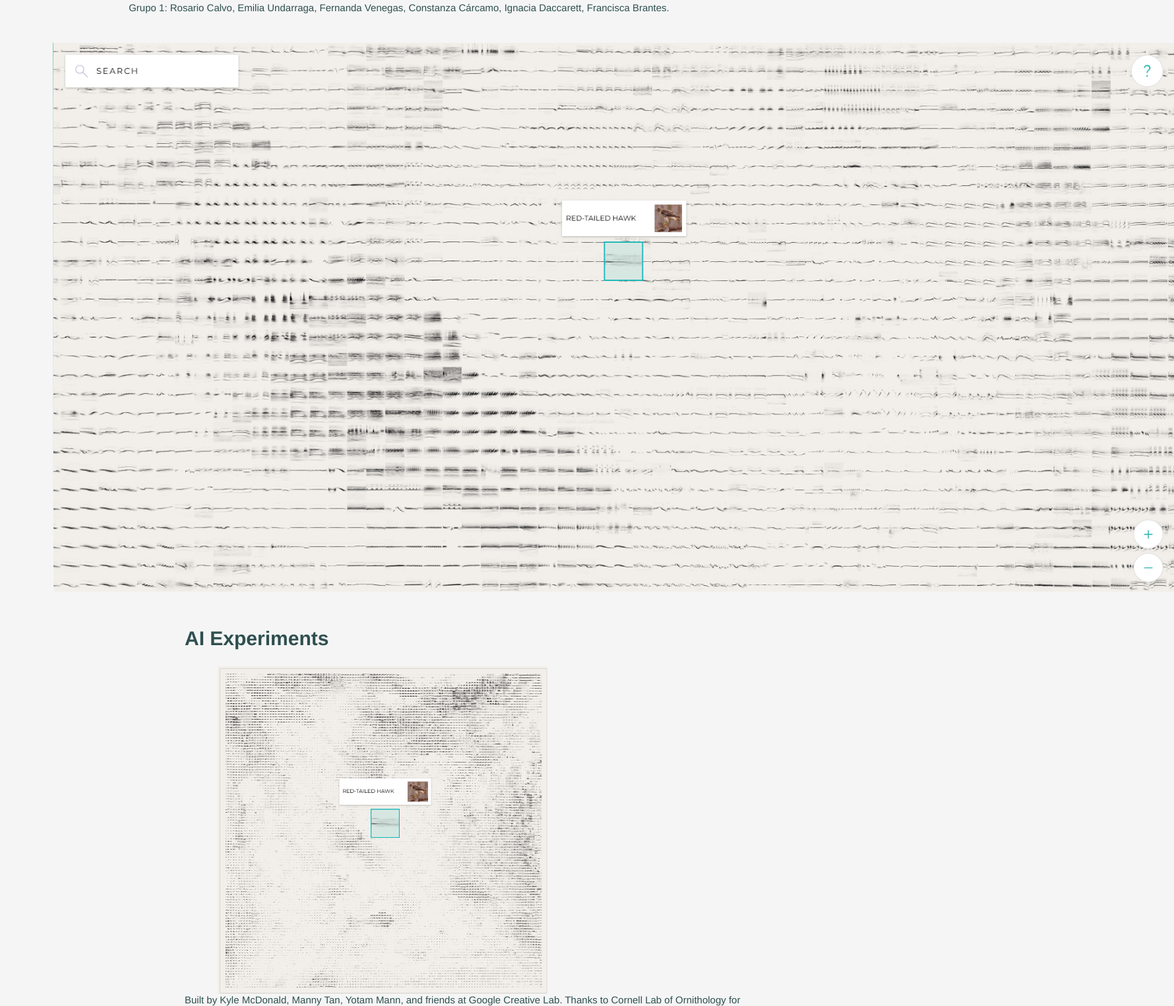
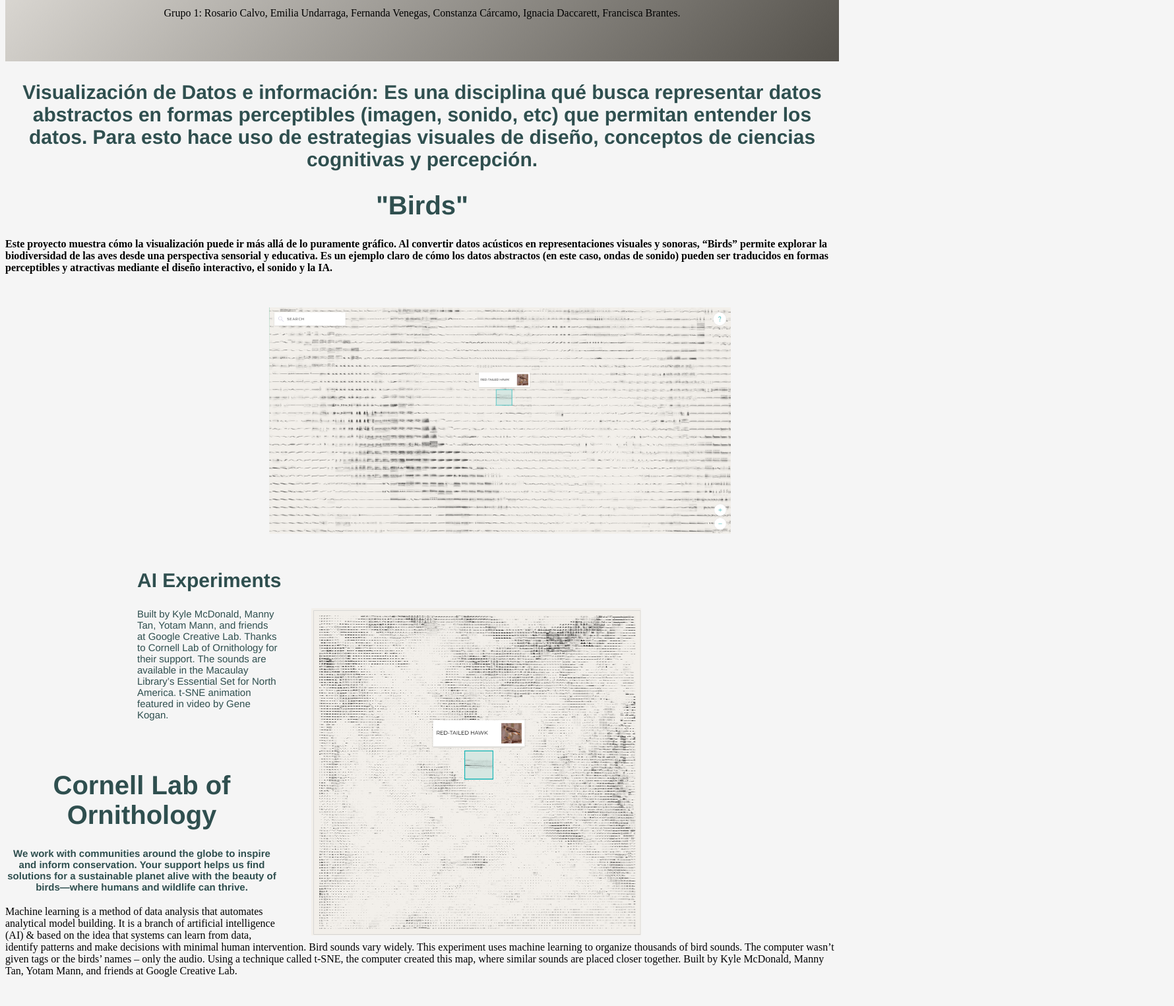
Before and after one commit to nachadacca/E02-PCOMP, a plain HTML site: page index.html in a window 1280 px wide. Shown: the part 273-1798 px from the top of the page at 66% size, 1780 px wide, since content can reach past the window. Drawn offline with Linux system fonts and the light colour scheme.

Commit message:
Add files via upload

```diff
--- a/index.html
+++ b/index.html
@@ -4,13 +4,18 @@
   <link rel="stylesheet" href="styles.css">
 </head>
 <body>
+<div class= "header">
+	<h1>P02–CREATIVIDAD COMPUTACIONAL - ARTE Y DISEÑO CON COMPUTADORES HOY.</h1>
+	<h2>"Birds" | Kyle McDonald, Manny Tan, Yotam Mann, Google experiments. </h2>
+<p>Grupo 1: Rosario Calvo, Emilia Undarraga, Fernanda Venegas, Constanza Cárcamo, Ignacia Daccarett, Francisca Brantes.</p>
+</div>
+<div class="inicio">
+<h3>Visualización de Datos e información: Es una disciplina qué busca representar datos abstractos en formas perceptibles (imagen, sonido, etc) que permitan entender los datos. Para esto hace uso de estrategias visuales de diseño, conceptos de ciencias cognitivas y percepción.</h3>
 
-<div class="inicio">
-<h1>P02–CREATIVIDAD COMPUTACIONAL - ARTE Y DISEÑO CON COMPUTADORES HOY.</h1>
-<h2>"Birds" | Kyle McDonald, Manny Tan, Yotam Mann, Google experiments. </h2>
-<p>Grupo 1: Rosario Calvo, Emilia Undarraga, Fernanda Venegas, Constanza Cárcamo, Ignacia Daccarett, Francisca Brantes.</p>
+ <h1>"Birds" </h1>
+ <h4>Este proyecto muestra cómo la visualización puede ir más allá de lo puramente gráfico. Al convertir datos acústicos en representaciones visuales y sonoras, “Birds” permite explorar la biodiversidad de las aves desde una perspectiva sensorial y educativa. Es un ejemplo claro de cómo los datos abstractos (en este caso, ondas de sonido) pueden ser traducidos en formas perceptibles y atractivas mediante el diseño interactivo, el sonido y la IA.</h4>
 <a href="https://experiments.withgoogle.com/ai/bird-sounds/view/">
-	<img src="img_1.png" alt="Foto de página" width="1700" height="auto">
+	<img src="img_1.png" alt="Foto de página" width="700" height="auto">
 </a>
 </div>
 
@@ -19,5 +24,16 @@
 	<p> <img src="img_2.png" alt="Foto de página" width="500" height="auto"> Built by Kyle McDonald, Manny Tan, Yotam Mann, and friends at Google Creative Lab. Thanks to Cornell Lab of Ornithology for their support. The sounds are available in the Macaulay Library’s Essential Set for North America. t-SNE animation featured in video by Gene Kogan.</p>
 </div>
 
+<div class=Cornell>
+	<h1>Cornell Lab of Ornithology</h1>
+<h4>We work with communities around the globe to inspire and inform conservation. Your support helps us find solutions for a sustainable planet alive with the beauty of birds—where humans and wildlife can thrive.</h4>
+
+</div>
+
+<div>Machine learning is a method of data analysis that automates analytical model building. It is a branch of artificial intelligence (AI) & based on the idea that systems can learn from data, identify patterns and make decisions with minimal human intervention.
+
+Bird sounds vary widely. This experiment uses machine learning to organize thousands of bird sounds. The computer wasn’t given tags or the birds’ names – only the audio. Using a technique called t-SNE, the computer created this map, where similar sounds are placed closer together. Built by Kyle McDonald, Manny Tan, Yotam Mann, and friends at Google Creative Lab.
+</div>
+
 </body>
 </html>
--- a/styles.css
+++ b/styles.css
@@ -1,11 +1,19 @@
+
+
+
+
 body {
   background-color: whitesmoke;
-  margin-top: 100px;
   margin-bottom: 100px;
-  margin-right: 150px;
-  margin-left: 80px;
+
 }
+.header {
+      background: linear-gradient(135deg, #F2EFEA, #55524C);
+      text-align: center;
+      padding: 7rem 2rem 3rem;
+      margin: 0;
 
+}
 .inicio {
 h1 {
   font-family: "helvetica", sans-serif;
@@ -20,7 +28,10 @@ h2 {
    font-size: 30px;
    text-align: center;
 }
-
+h3 {  font-family: "helvetica", sans-serif;
+  color: darkslategray;
+   font-size: 30px;
+   text-align: center;}
 p {
   font-family: "helvetica", sans-serif;
   color: darkslategray;
@@ -30,6 +41,7 @@ p {
 
 img {
   padding-top: 30px;
+  padding-left: 400px;
 }
 }
 
@@ -59,3 +71,15 @@ img {
 }
 
   }
+.Cornell {
+   h1{ font-family: "helvetica", sans-serif;
+  color: darkslategray;
+  font-size: 40px;
+  text-align: center;
+padding-top: 50px}
+
+h4 {  font-family: "helvetica", sans-serif;
+  color: darkslategray;
+   font-size: 15px;
+   text-align: center;}
+}
```
